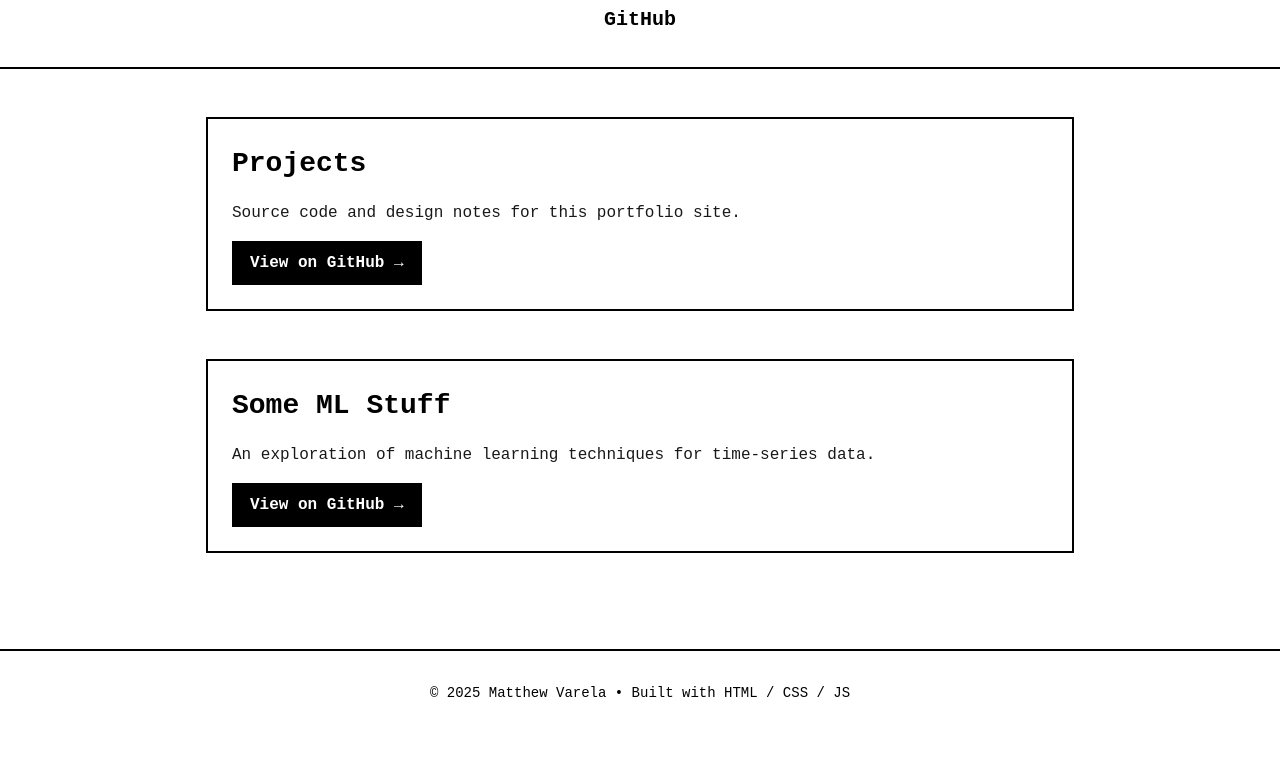
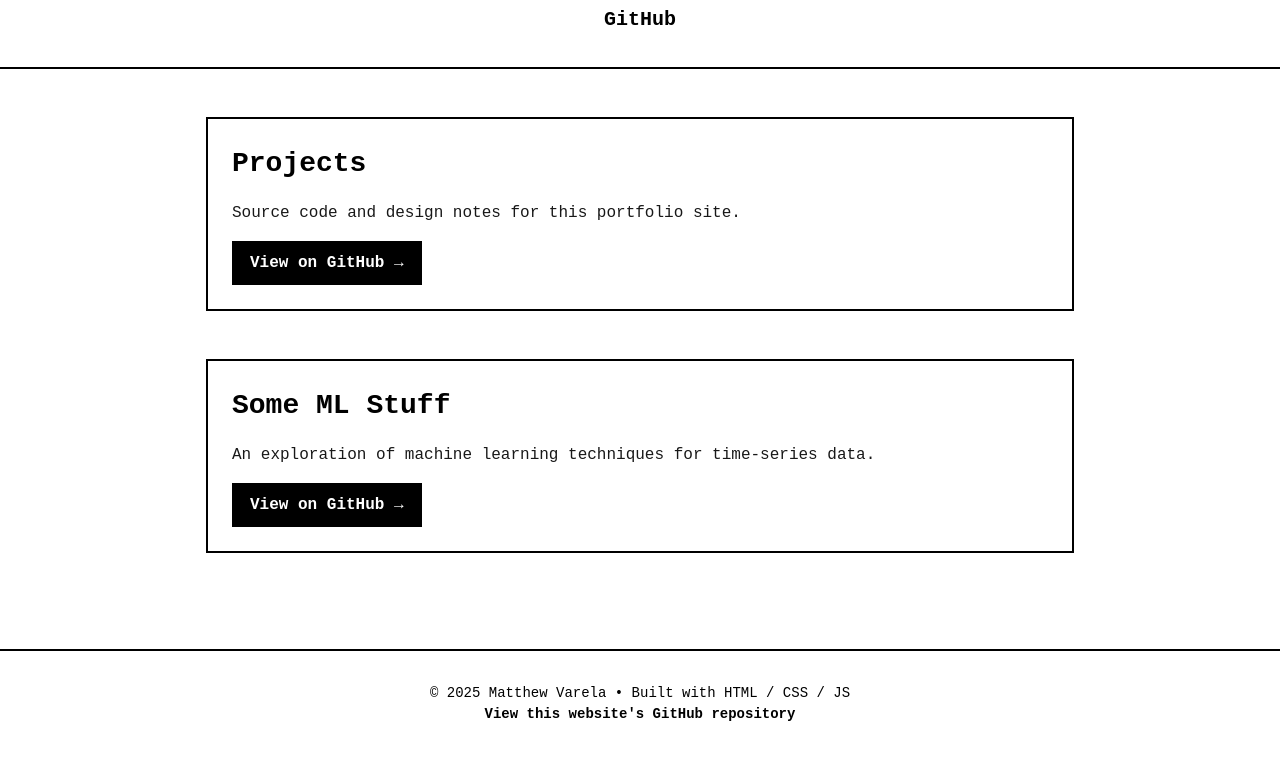
Before and after one commit to matthew-varela/personal-website, a website: page index.html in a window 1280 px wide. Shown: the part 101-858 px from the top of the page. Drawn offline with Linux system fonts and the light colour scheme.

Commit message:
My sites repo

```diff
--- a/styles.css
+++ b/styles.css
@@ -122,3 +122,9 @@
   font-weight: bold;
   text-decoration: none;
 }
+
+.repo-link a {
+  color: var(--fg);
+  font-weight: bold;
+  text-decoration: none;
+}
```
